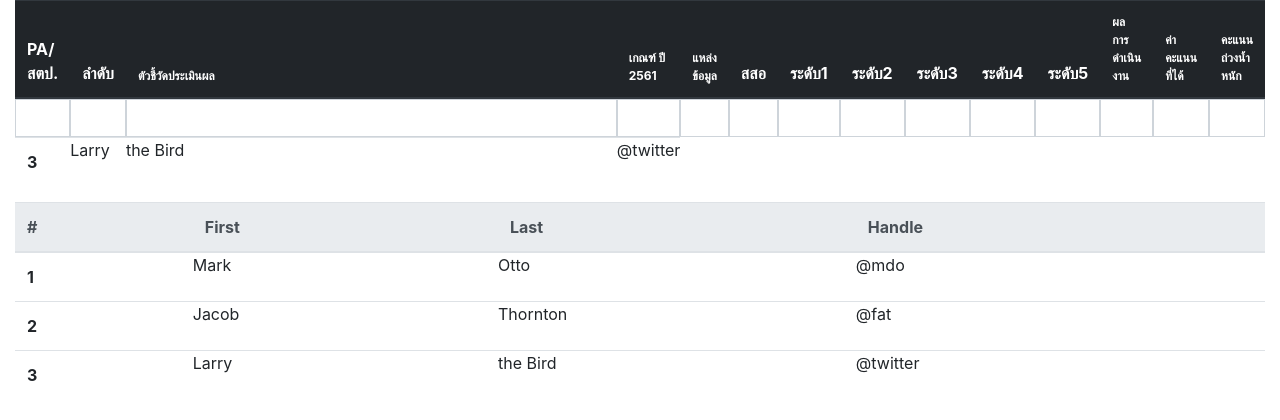
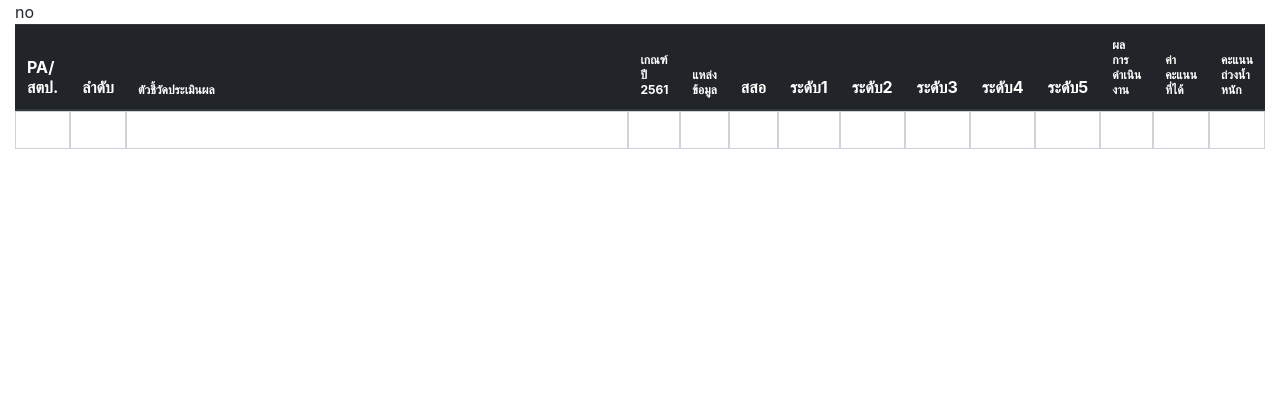
Before and after one commit to slowbs/distform, a PHP site: page /testtable.php in a window 1280 px wide. Shown: the top 420 px of the page. Run offline with PHP 8.4, Linux system fonts and the light colour scheme; tables that the repository leaves empty or names only in its code hold one stand-in row (values such as "Sample post").

Commit message:
แก้บัคชื่อตัวแปร
แก้บัคชื่อตัวแปร และแก้ให้ใช้ varchar แทน เพราะต้องการช่องที่เป็นค่า blank

```diff
--- a/testtable.php
+++ b/testtable.php
@@ -1,14 +1,6 @@
-<!DOCTYPE html>
-<html>
-<head>
   <title>Bootstrap 4 Example</title>
   <meta charset="utf-8">
-  <meta name="viewport" content="width=device-width, initial-scale=1">
-  <script>
-  .table-condensed{
-  font-size: 10px;
-}
-</script>
+  <meta name="viewport" content="width=device-width, initial-scale=1"></script>
   <link rel="stylesheet" href="https://maxcdn.bootstrapcdn.com/bootstrap/4.1.0/css/bootstrap.min.css">
   <script src="https://ajax.googleapis.com/ajax/libs/jquery/3.3.1/jquery.min.js"></script>
   <script src="https://cdnjs.cloudflare.com/ajax/libs/popper.js/1.14.0/umd/popper.min.js"></script>
@@ -17,9 +9,8 @@
     	input {display: block !important; padding: 0 !important; margin: 0 !important; width: 100% !important; border-radius: 0 !important; line-height: 1 !important;}
 		td {margin: 0 !important; padding: 0 !important;}
     </style>
-  </head>
   <body>
-      <div class="container-fluid">
+  <div class="container-fluid">
   <table class="table table-condensed">
   <thead class="thead-dark">
     <tr>
@@ -40,6 +31,32 @@
     </tr>
   </thead>
   <tbody>
+  <form action="update.php" method="POST">
+<?php
+include 'db.php';
+try {
+  $conn = new PDO("mysql:host=$servername;dbname=$dbname;charset=utf8", $username, $password);
+  $conn->setAttribute(PDO::ATTR_ERRMODE, PDO::ERRMODE_EXCEPTION);
+  $stmt = $conn->prepare("SELECT * FROM district");
+  $stmt->execute();
+  $result = $stmt->FetchAll(PDO::FETCH_ASSOC);
+    foreach($result as $row){
+        if($row['status']==1){
+            print("1");
+        }
+        else if ($row['status']==2){
+            print("2");
+        }
+        else if ($row['status']==3){
+            print("3");
+        }
+        else if ($row['status']==4){
+            print("4");
+        }
+        else {
+            print("no");
+        }
+        ?>
     <tr>
       <td><input type="text" class="form-control" style="text-align:center"></td>
       <td><input type="text" class="form-control" style="text-align:center"></td>
@@ -56,46 +73,17 @@
       <td><input type="text" class="form-control" style="text-align:center"></td>
       <td><input type="text" class="form-control" style="text-align:center"></td>
     </tr>
-
-    <tr>
-      <th scope="row">3</th>
-      <td>Larry</td>
-      <td>the Bird</td>
-      <td>@twitter</td>
-    </tr>
+    <?php
+}
+}
+catch(PDOException $e) {
+    echo "Error: " . $e->getMessage();
+}
+$conn = null;
+?>
+    </form>
+    </div>
   </tbody>
 </table>
 
-<table class="table">
-  <thead class="thead-light">
-    <tr>
-      <th scope="col">#</th>
-      <th scope="col">First</th>
-      <th scope="col">Last</th>
-      <th scope="col">Handle</th>
-    </tr>
-  </thead>
-  <tbody>
-    <tr>
-      <th scope="row">1</th>
-      <td>Mark</td>
-      <td>Otto</td>
-      <td>@mdo</td>
-    </tr>
-    <tr>
-      <th scope="row">2</th>
-      <td>Jacob</td>
-      <td>Thornton</td>
-      <td>@fat</td>
-    </tr>
-    <tr>
-      <th scope="row">3</th>
-      <td>Larry</td>
-      <td>the Bird</td>
-      <td>@twitter</td>
-    </tr>
-  </tbody>
-</table>
-</div>
-  </body>
-</html>
+</body>
```
Also changed, not shown: select1.php (+13 -4 lines), selectwork.php (+6 -4 lines).
